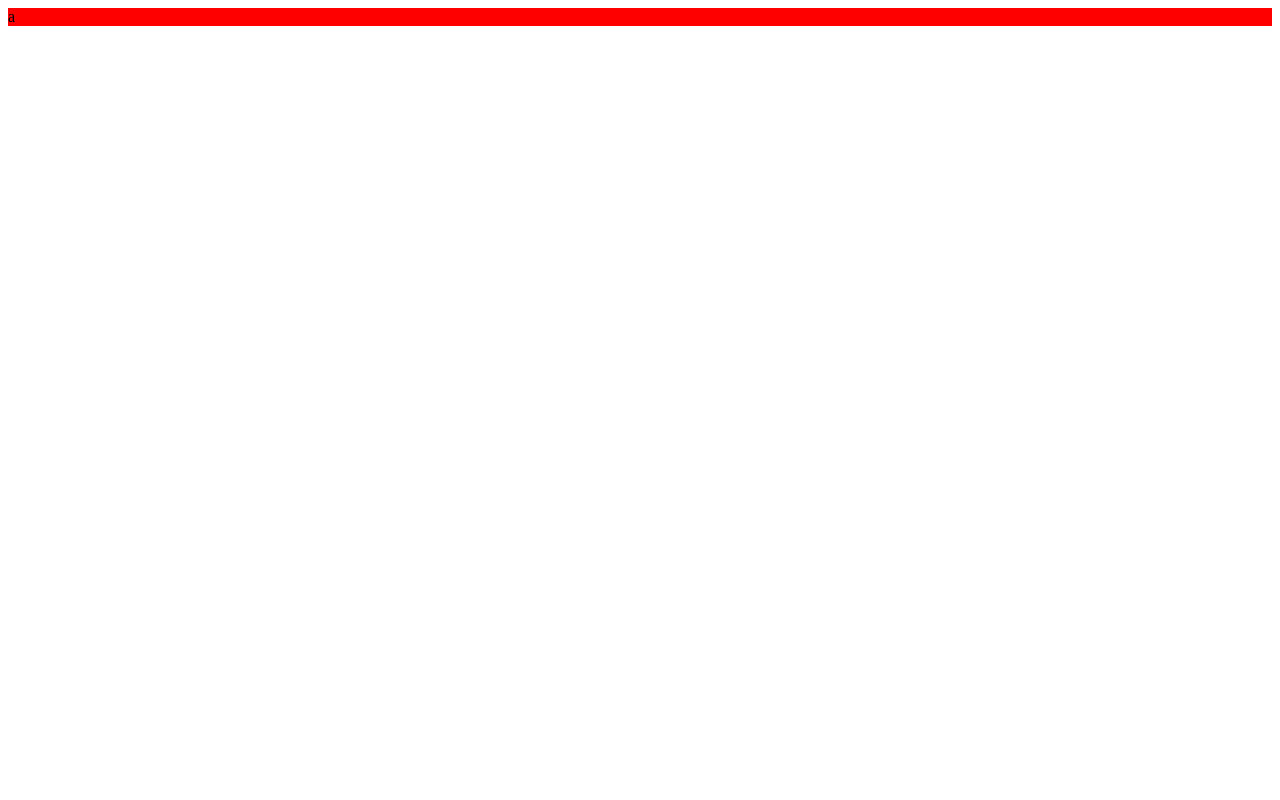
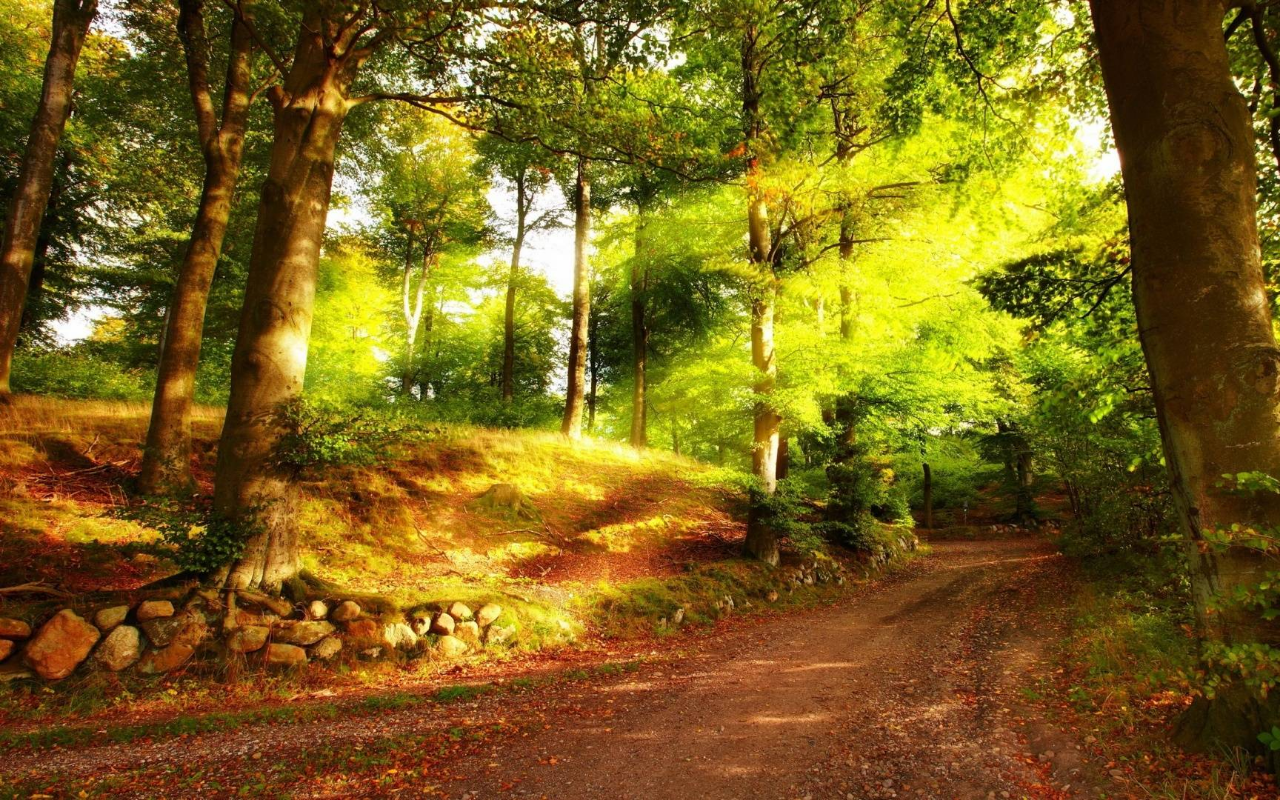
Before and after one commit to rBo3Db/ts-vanilla-js-project, a website built with webpack: page src/index.html in a window 1280 px wide. Built offline with nearby package versions, Linux system fonts and the light colour scheme.

Commit message:
repair background

```diff
--- a/package.json
+++ b/package.json
@@ -12,6 +12,7 @@
     "clean-webpack-plugin": "^4.0.0",
     "copy-webpack-plugin": "^11.0.0",
     "css-loader": "^6.9.0",
+    "file-loader": "^6.2.0",
     "html-webpack-plugin": "^5.6.0",
     "mini-css-extract-plugin": "^2.7.6",
     "style-loader": "^3.3.4",
--- a/src/css/styles.css
+++ /dev/null
@@ -1,13 +0,0 @@
-body {
-  color: green;
-}
-.main {
-  height: 100%;
-  width: 100%;
-  color: black;
-}
-
-.first {
-  background-image: "./assets/summer-bg.jpg";
-  background: red;
-}
--- a/src/index.html
+++ b/src/index.html
@@ -8,7 +8,7 @@
     <!-- <link rel="stylesheet" href="./css/styles.css"> -->
   </head>
   <body>
-    <main class="main" id="main">a</main>
+    <main class="main" id="main"></main>
     <!-- <article>aaaaaaa</article> -->
   </body>
 </html>
--- a/src/index.ts
+++ b/src/index.ts
@@ -1,4 +1,4 @@
-import "./css/styles.css";
+import "./styles.css";
 
 // console.log(styles);
 const main = document.getElementById('main');
--- a/src/styles.css
+++ b/src/styles.css
@@ -1,13 +1,16 @@
 body {
-  color: green;
+  padding: 0;
+  margin: 0;
+  border: 0;
+  border-radius: 0;
+
 }
 .main {
-  height: 100%;
+  height: 100vh;
   width: 100%;
-  color: black;
 }
 
 .first {
-  background-image: "./assets/summer-bg.jpg";
-  background: red;
+  background: url('./assets/summer-bg.jpg');
+  background-size: cover;
 }
--- a/webpack.config.ts
+++ b/webpack.config.ts
@@ -32,14 +32,14 @@ const config: Configuration & Record<string, any> = {
         test: /\.tsx?$/,
         loader: "ts-loader",
       },
-      {
-        test: /\.(jpg|png|gif|svg)$/,
-        use: [
-          {
-            loader: "file-loader",
-          },
-        ],
-      },
+      // {
+      //   test: /\.(jpg|png|gif|svg)$/,
+      //   use: [
+      //     {
+      //       loader: "file-loader",
+      //     },
+      //   ],
+      // },
       {
         test: /\.css$/i,
         use: ["style-loader", "css-loader"],
@@ -61,7 +61,7 @@ const config: Configuration & Record<string, any> = {
         {
           from: "**/*",
           context: path.resolve(__dirname, "src", "assets"),
-          to: "./assets",
+          to: "./src/assets",
         },
       ],
     }),
```
Also changed, not shown: 2 other files.
